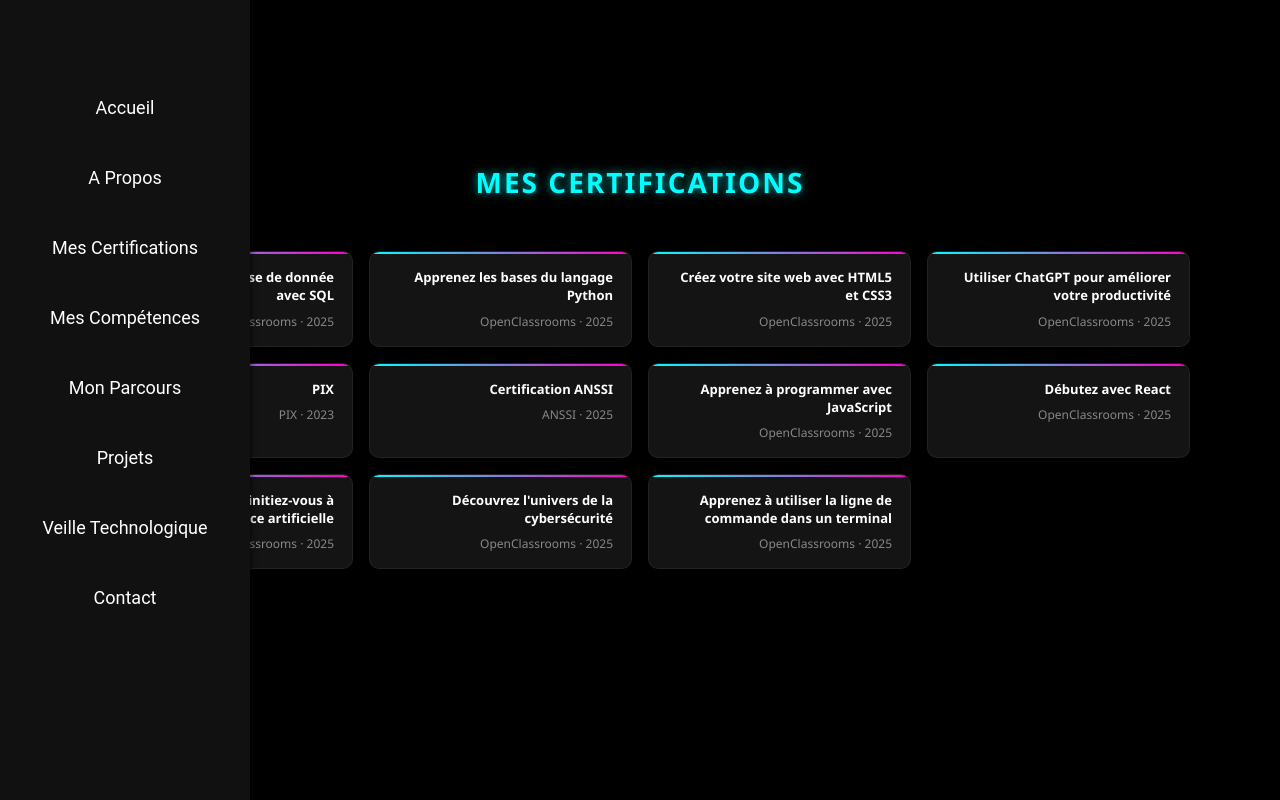
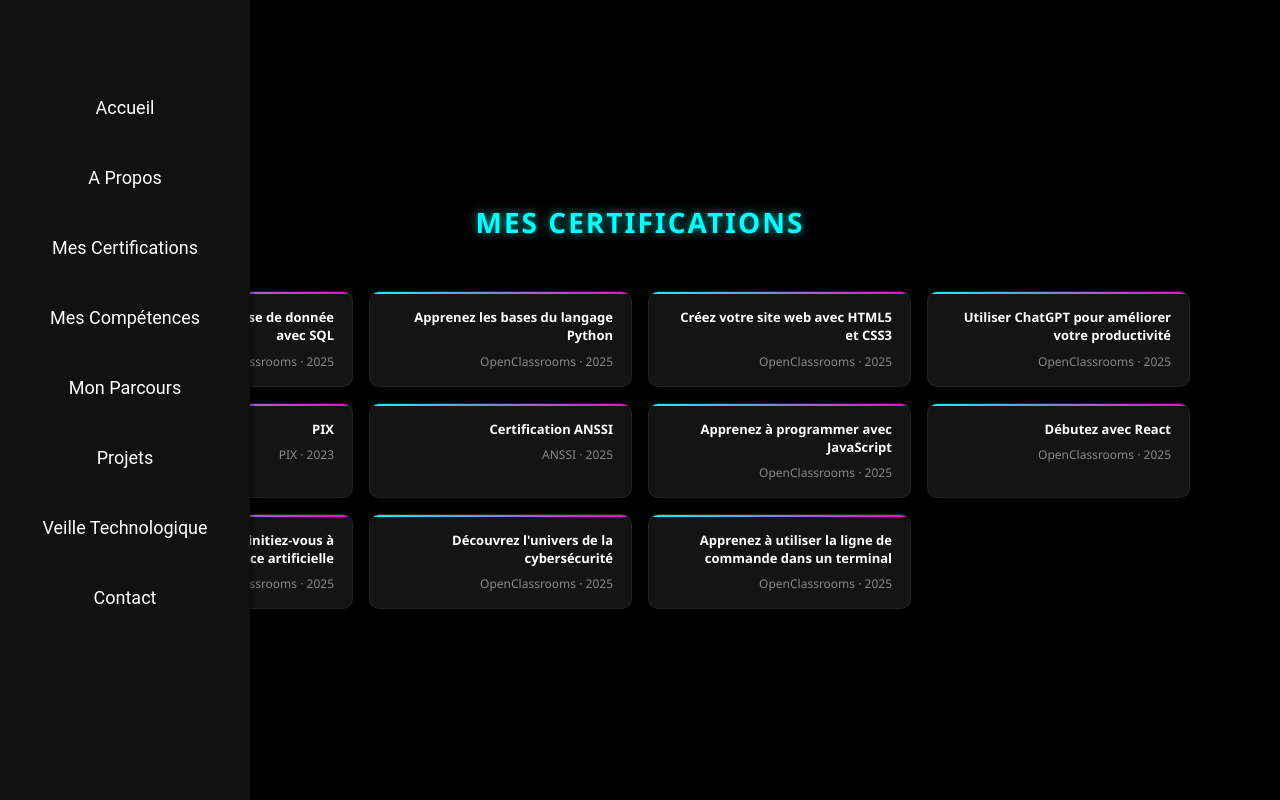
Before and after one commit to David-533/Portfolio, a Vue app: page /Portfolio/certifications in a window 1280 px wide. Built offline with nearby package versions, Linux system fonts and the light colour scheme.

Commit message:
centre cards certifications

```diff
--- a/src/Views/Certifications.vue
+++ b/src/Views/Certifications.vue
@@ -40,7 +40,7 @@
 
 <style scoped>
 .section {
-  padding: 140px 40px 60px;
+  padding: 180px 40px 60px;
   max-width: 1100px;
   margin: 0 auto;
   text-align: center;
```
